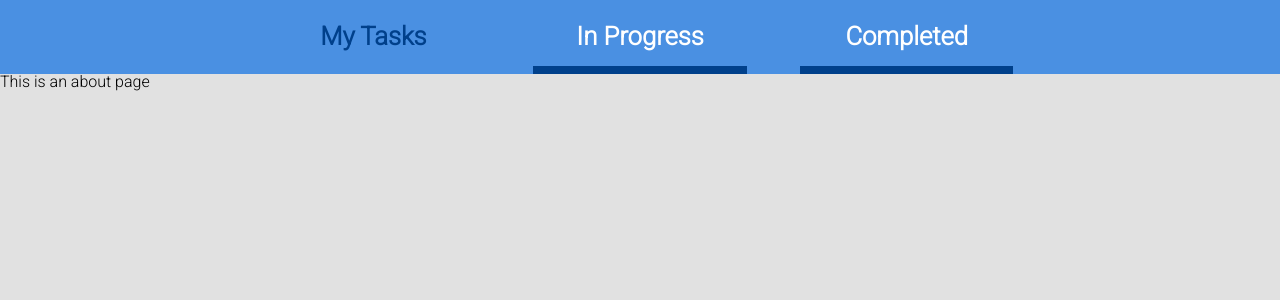
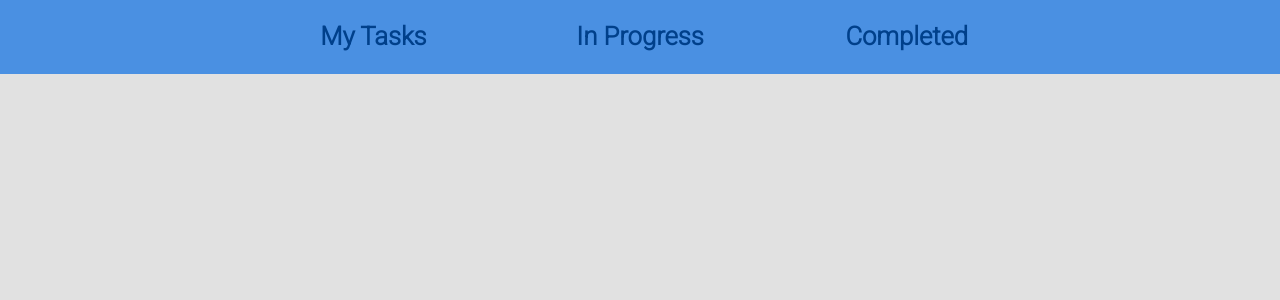
Before and after one commit to timchen0607/Task-Manager, a Vue app: page /about in a window 1280 px wide. Shown: the top 300 px of the page. Built offline with nearby package versions, Linux system fonts and the light colour scheme.

Commit message:
Feat: 新增 In_Progress 與 Completed 頁面

```diff
--- a/src/App.vue
+++ b/src/App.vue
@@ -2,8 +2,10 @@
   <header class="nav">
     <div class="container">
       <router-link to="/" class="title" replace>My Tasks</router-link>
-      <router-link to="/about" class="title" replace>In Progress</router-link>
-      <router-link to="/about" class="title" replace>Completed</router-link>
+      <router-link to="/In_Progress" class="title" replace>
+        In Progress
+      </router-link>
+      <router-link to="/Completed" class="title" replace>Completed</router-link>
     </div>
   </header>
   <router-view />
--- a/src/router.js
+++ b/src/router.js
@@ -1,20 +1,23 @@
 import { createRouter, createWebHistory } from "vue-router";
-import Home from "./views/Home.vue";
+import My_Tasks from "./views/My_Tasks.vue";
 
 const routes = [
   {
     path: "/",
-    name: "Home",
-    component: Home,
+    name: "My_Tasks",
+    component: My_Tasks,
   },
   {
-    path: "/about",
-    name: "About",
-    // route level code-splitting
-    // this generates a separate chunk (about.[hash].js) for this route
-    // which is lazy-loaded when the route is visited.
+    path: "/In_Progress",
+    name: "In_Progress",
     component: () =>
-      import(/* webpackChunkName: "about" */ "./views/About.vue"),
+      import(/* webpackChunkName: "about" */ "./views/In_Progress.vue"),
+  },
+  {
+    path: "/Completed",
+    name: "Completed",
+    component: () =>
+      import(/* webpackChunkName: "about" */ "./views/Completed.vue"),
   },
 ];
 
--- a/src/views/About.vue
+++ /dev/null
@@ -1,5 +0,0 @@
-<template>
-  <div class="about">
-    <h1>This is an about page</h1>
-  </div>
-</template>
--- /dev/null
+++ b/src/views/Completed.vue
@@ -0,0 +1,5 @@
+<template>
+  <div class="completed">
+    <h1>This is an Completed page</h1>
+  </div>
+</template>
--- a/src/views/Home.vue
+++ /dev/null
@@ -1,18 +0,0 @@
-<template>
-  <div class="home">
-    <img alt="Vue logo" src="../assets/logo.png">
-    <HelloWorld msg="Welcome to Your Vue.js App"/>
-  </div>
-</template>
-
-<script>
-// @ is an alias to /src
-import HelloWorld from '@/components/HelloWorld.vue'
-
-export default {
-  name: 'Home',
-  components: {
-    HelloWorld
-  }
-}
-</script>
--- /dev/null
+++ b/src/views/In_Progress.vue
@@ -0,0 +1,5 @@
+<template>
+  <div class="in_progress">
+    <h1>This is an In Progress page</h1>
+  </div>
+</template>
--- /dev/null
+++ b/src/views/My_Tasks.vue
@@ -0,0 +1,18 @@
+<template>
+  <div class="my_tasks">
+    <img alt="Vue logo" src="../assets/logo.png" />
+    <HelloWorld msg="Welcome to Your Vue.js App" />
+  </div>
+</template>
+
+<script>
+// @ is an alias to /src
+import HelloWorld from "@/components/HelloWorld.vue";
+
+export default {
+  name: "Home",
+  components: {
+    HelloWorld,
+  },
+};
+</script>
```
